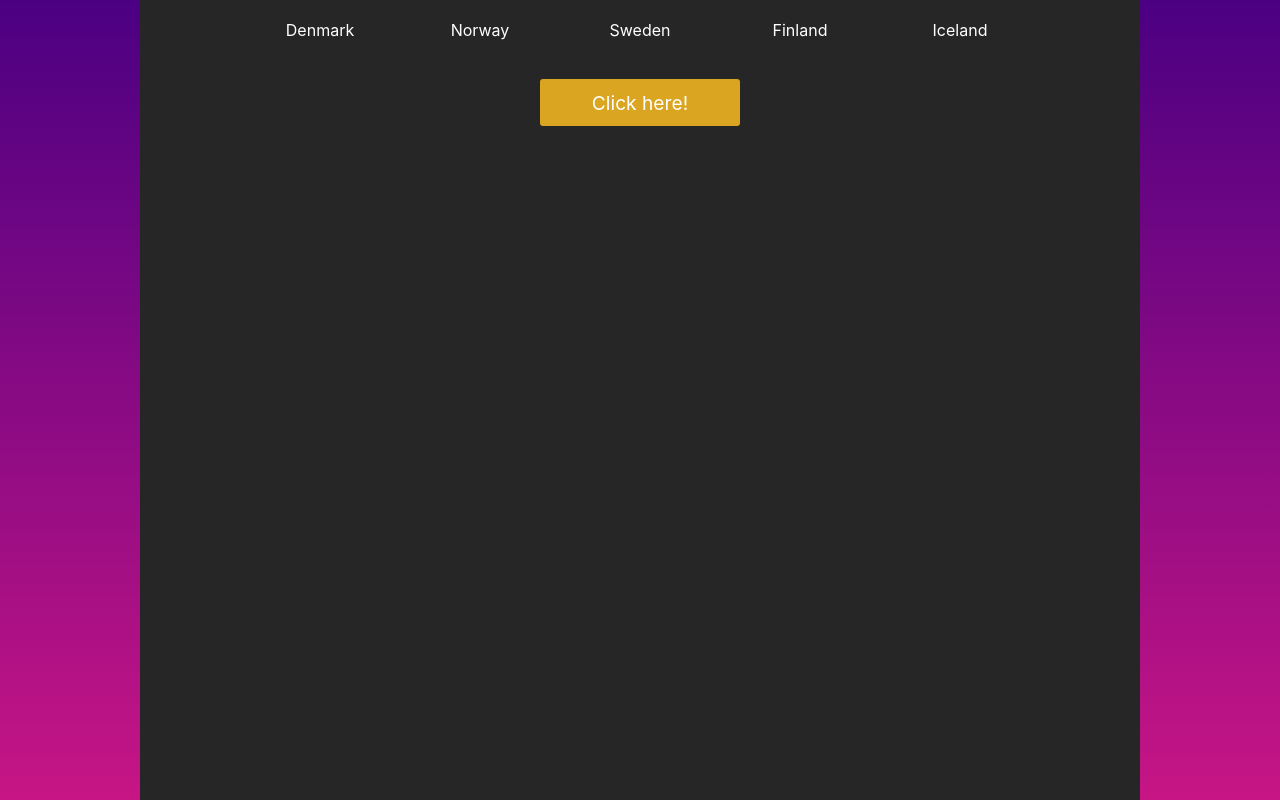
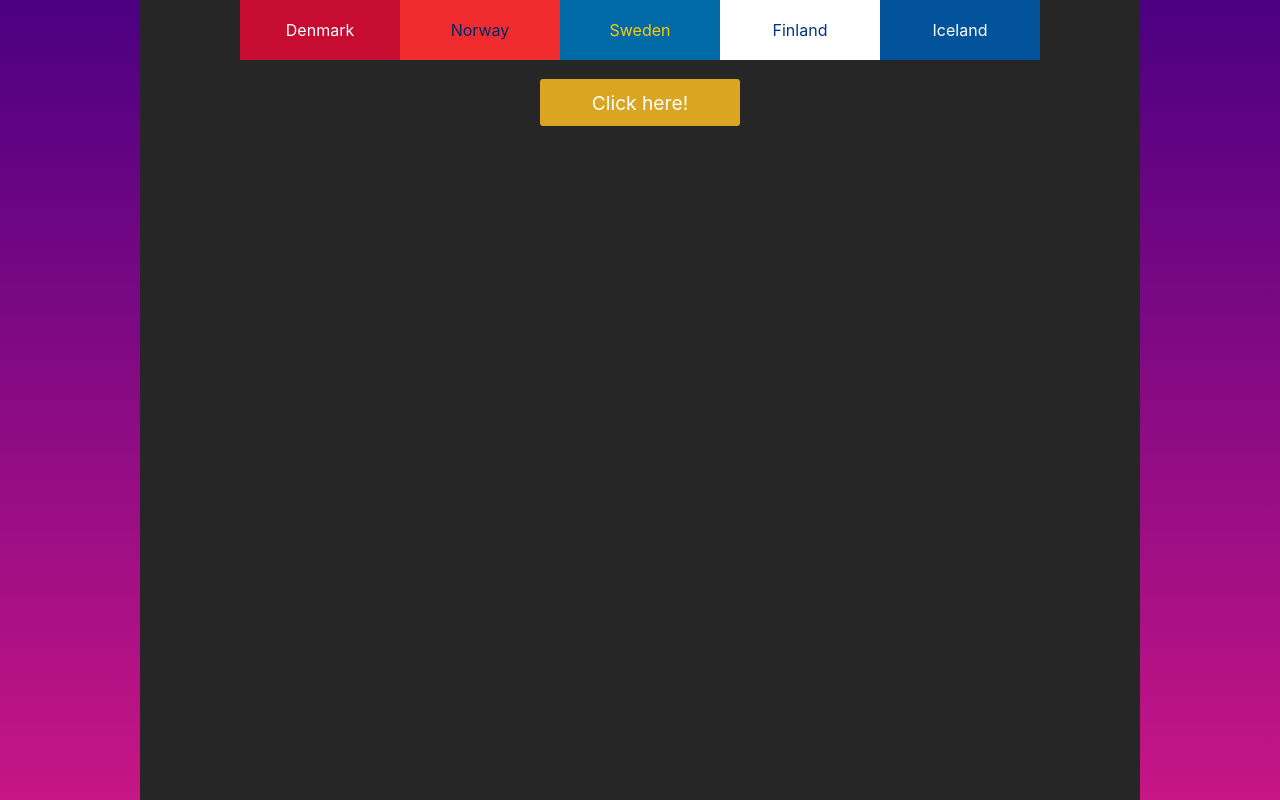
Before and after one commit to Daniel-K-Miller/Random-Nordic-Fact, a React (Create React App) app: page / in a window 1280 px wide. Built offline with nearby package versions, Linux system fonts and the light colour scheme.

Commit message:
Added a passed down state consisting of an object for use with the Navi components and facts. Need to add logic to Navi next

```diff
--- a/src/App.js
+++ b/src/App.js
@@ -36,7 +36,14 @@ class App extends Component {
       clicked: false,
       text: 'Click here!',
       styles: 'primary',
-      index: ''
+      index: '',
+      testArray: {
+        finland: 1,
+        sweden: 1,
+        denmark: 1,
+        norway: 1,
+        iceland: 1
+      }
     }
   }
   handleClick = () => {
@@ -65,7 +72,7 @@ class App extends Component {
   render() {
     return (
       <Wrapper>
-        <Navi nordicArray={nordicArray} />
+        <Navi nordicArray={nordicArray} testArray={this.state.testArray} />
         <InnerWrapper>
           <PrimButton clicked={this.state.clicked} text={this.state.text} styles={this.state.styles} onChange={this.handleClick} />
           <ResetButton clicked={this.state.clicked} onChange={this.handleReset} />
--- a/src/modules/Navi.js
+++ b/src/modules/Navi.js
@@ -21,7 +21,7 @@ class Navi extends Component {
         return (
             <Nav>
                 <ul>
-                    <ListItem nordicArray={this.props.nordicArray} />
+                    <ListItem nordicArray={this.props.nordicArray} testArray={this.props.testArray} />
                 </ul>
             </Nav>
         );
--- a/src/modules/list.js
+++ b/src/modules/list.js
@@ -8,43 +8,34 @@ const LI = styled.li`
         cursor: pointer;
         &:hover {
             background-color: #737373;
+            color: white;
         }
-        ${props => props.children === "Finland" && css`
-        &:hover {
+        ${props => props.testArray.finland === 1 && props.children === "Finland" && css`
             background-color: white;
             color: #003580;
-        }
         `}
-        ${props => props.children === "Norway" && css`
-        &:hover {
+        ${props => props.testArray.norway === 1 && props.children === "Norway" && css`
             color: #002868;
             background: #EF2B2D;
-        }
         `}
-        ${props => props.children === "Sweden" && css`
-        &:hover {
+        ${props => props.testArray.sweden === 1 && props.children === "Sweden" && css`
             color: #FECC00;
             background: #006AA7;
-        }
         `}
-        ${props => props.children === "Iceland" && css`
-        &:hover {
+        ${props => props.testArray.iceland === 1 && props.children === "Iceland" && css`
             color: white;
             background: #02529C;
-        }
         `}
-        ${props => props.children === "Denmark" && css`
-        &:hover {
+        ${props => props.testArray.finland === 1 && props.children === "Denmark" && css`
             color: white;
             background: #C60C30;
-        }
         `}
     }
 `
 
 class ListItem extends Component {
     render() {
-        return this.props.nordicArray.map((x) => <LI key={x}>{x}</LI>);
+        return this.props.nordicArray.map((x) => <LI key={x} testArray={this.props.testArray} >{x}</LI>);
     }
 }
 
```
